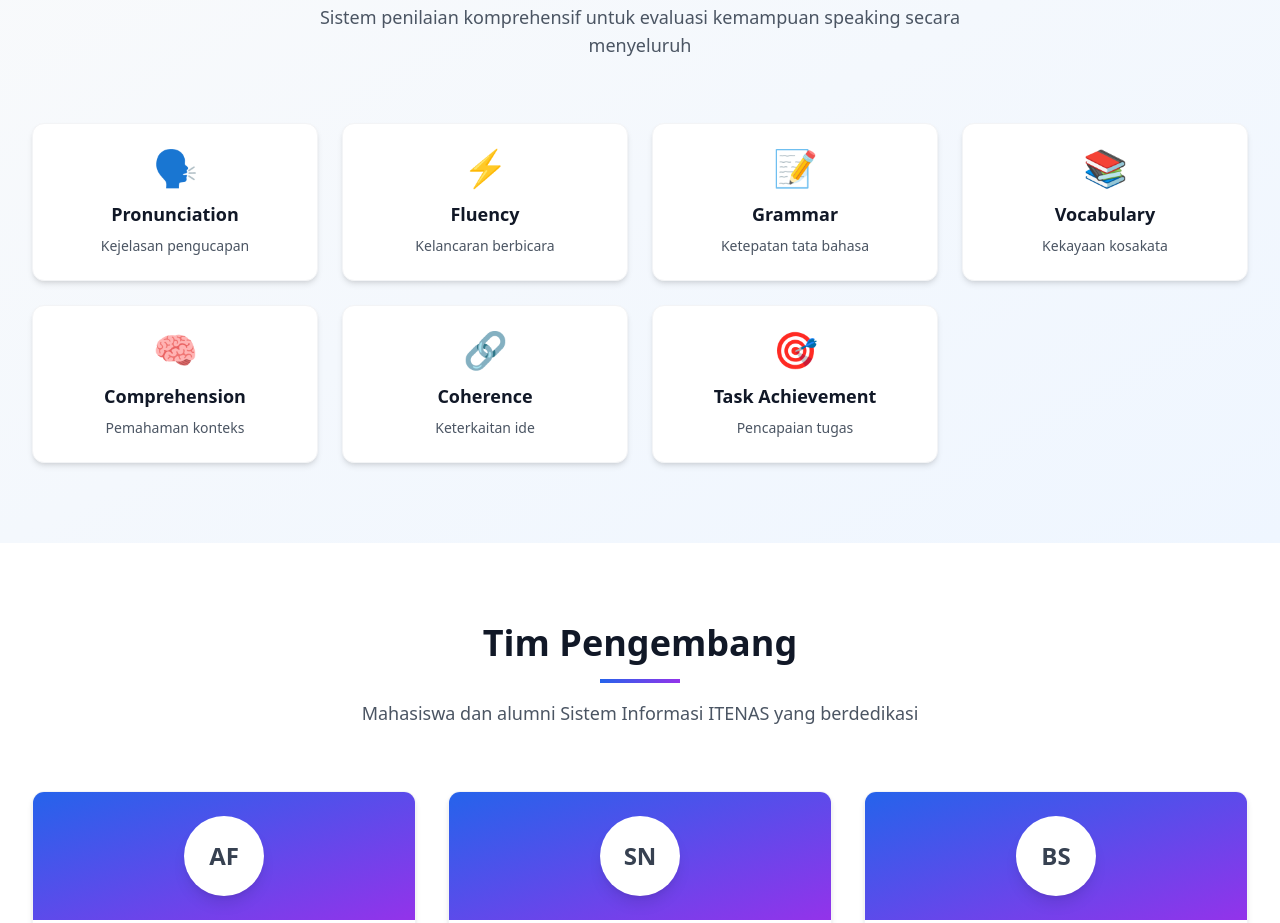
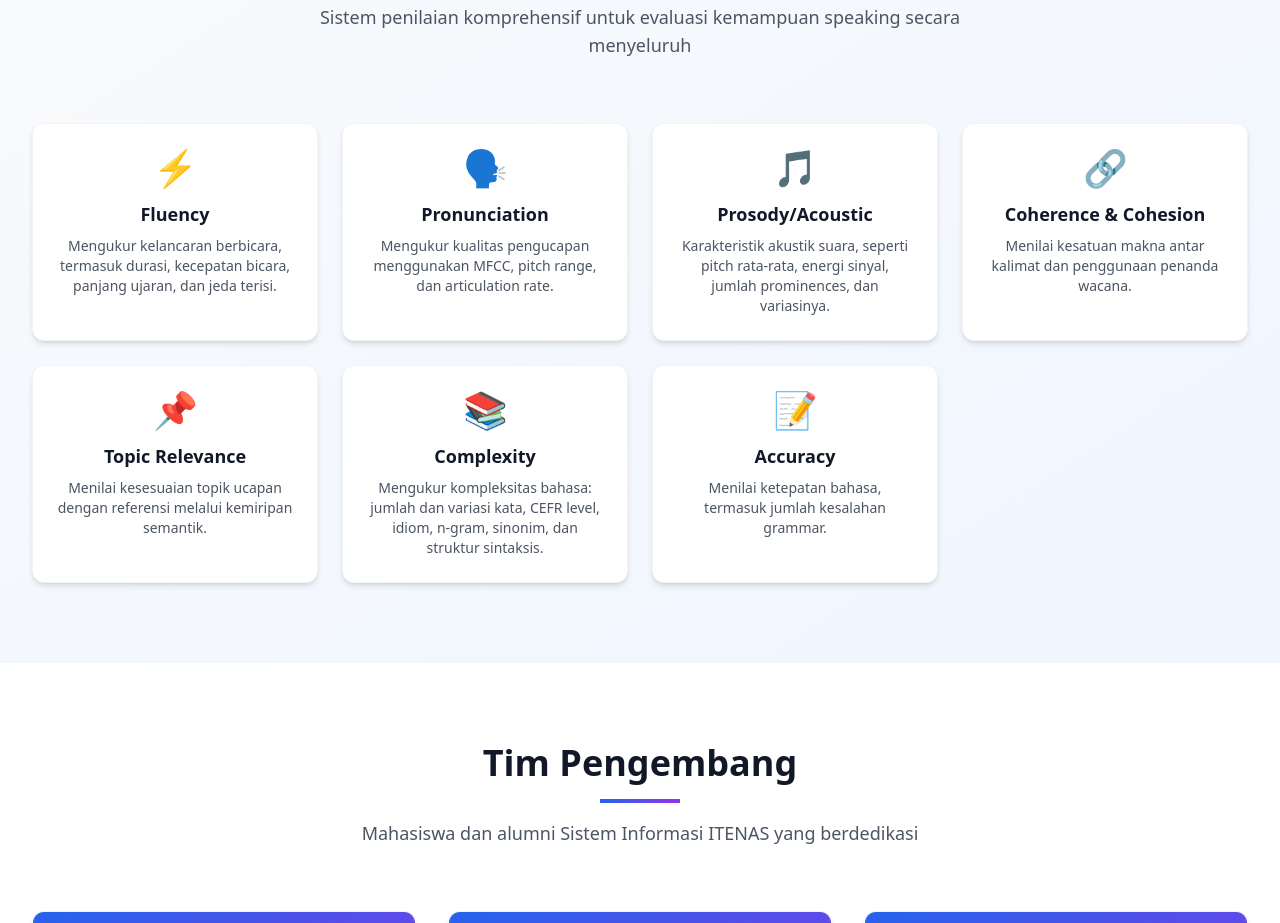
Before and after one commit to yudstrz/i-speak-profile, a React (Create React App) app: page / in a window 1280 px wide. Shown: the part 1640-2563 px from the top of the page. Built offline with nearby package versions, Linux system fonts and the light colour scheme.

Commit message:
Update HomePage.jsx

```diff
--- a/src/components/HomePage.jsx
+++ b/src/components/HomePage.jsx
@@ -150,13 +150,13 @@ const HomePage = ({ navigate }) => {
           </div>
           <div className="grid sm:grid-cols-2 lg:grid-cols-3 xl:grid-cols-4 gap-6">
             {[
-              { title: "Pronunciation", icon: "🗣️", desc: "Kejelasan pengucapan" },
-              { title: "Fluency", icon: "⚡", desc: "Kelancaran berbicara" },
-              { title: "Grammar", icon: "📝", desc: "Ketepatan tata bahasa" },
-              { title: "Vocabulary", icon: "📚", desc: "Kekayaan kosakata" },
-              { title: "Comprehension", icon: "🧠", desc: "Pemahaman konteks" },
-              { title: "Coherence", icon: "🔗", desc: "Keterkaitan ide" },
-              { title: "Task Achievement", icon: "🎯", desc: "Pencapaian tugas" },
+              { title: "Fluency", icon: "⚡", desc: "Mengukur kelancaran berbicara, termasuk durasi, kecepatan bicara, panjang ujaran, dan jeda terisi." },
+              { title: "Pronunciation", icon: "🗣️", desc: "Mengukur kualitas pengucapan menggunakan MFCC, pitch range, dan articulation rate." },
+              { title: "Prosody/Acoustic", icon: "🎵", desc: "Karakteristik akustik suara, seperti pitch rata-rata, energi sinyal, jumlah prominences, dan variasinya." },
+              { title: "Coherence & Cohesion", icon: "🔗", desc: "Menilai kesatuan makna antar kalimat dan penggunaan penanda wacana." },
+              { title: "Topic Relevance", icon: "📌", desc: "Menilai kesesuaian topik ucapan dengan referensi melalui kemiripan semantik." },
+              { title: "Complexity", icon: "📚", desc: "Mengukur kompleksitas bahasa: jumlah dan variasi kata, CEFR level, idiom, n-gram, sinonim, dan struktur sintaksis." },
+              { title: "Accuracy", icon: "📝", desc: "Menilai ketepatan bahasa, termasuk jumlah kesalahan grammar." },
             ].map((item, index) => (
               <div key={index} className="bg-white rounded-xl shadow-md p-6 hover:shadow-lg transition-all text-center border border-gray-100">
                 <div className="text-4xl mb-3">{item.icon}</div>
```
